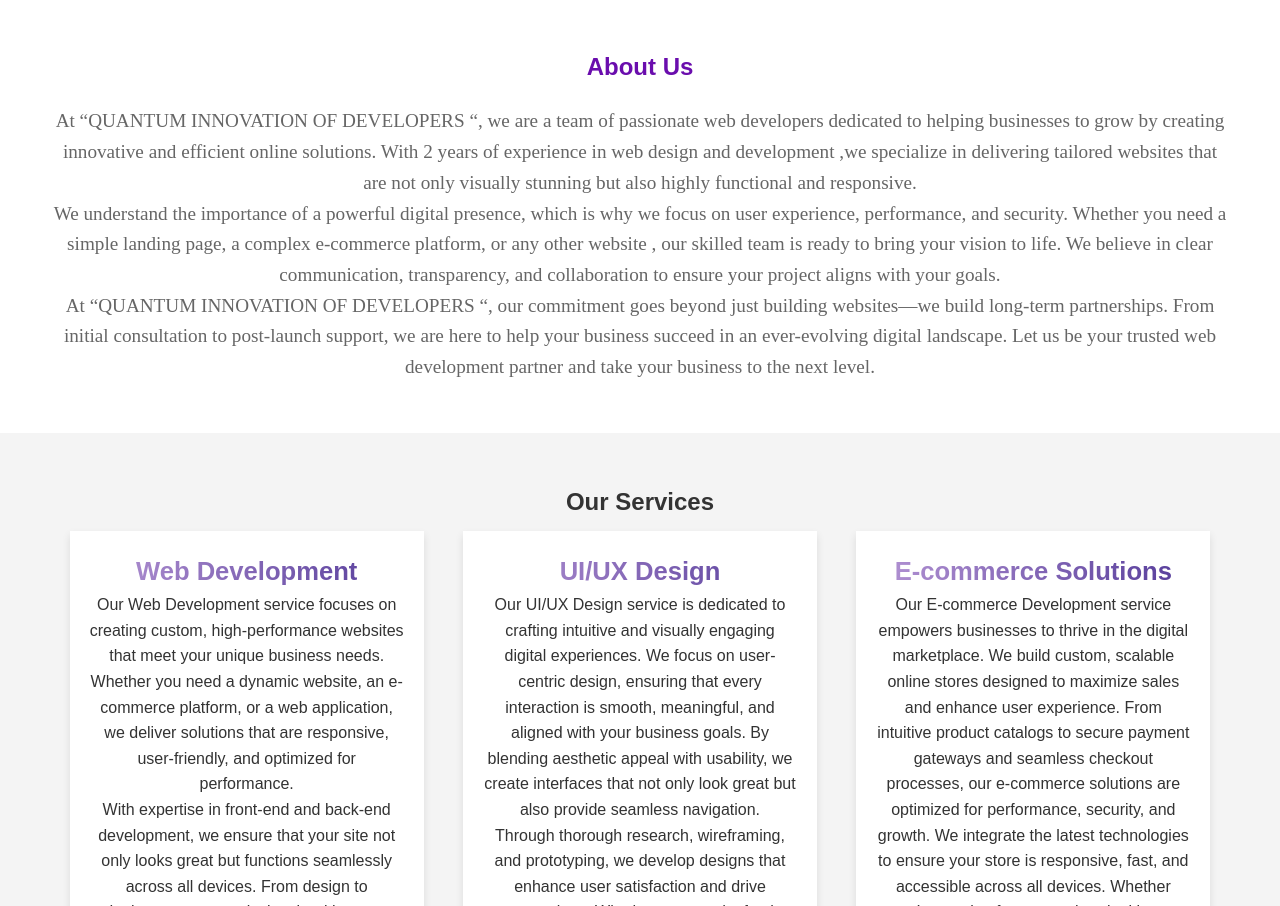
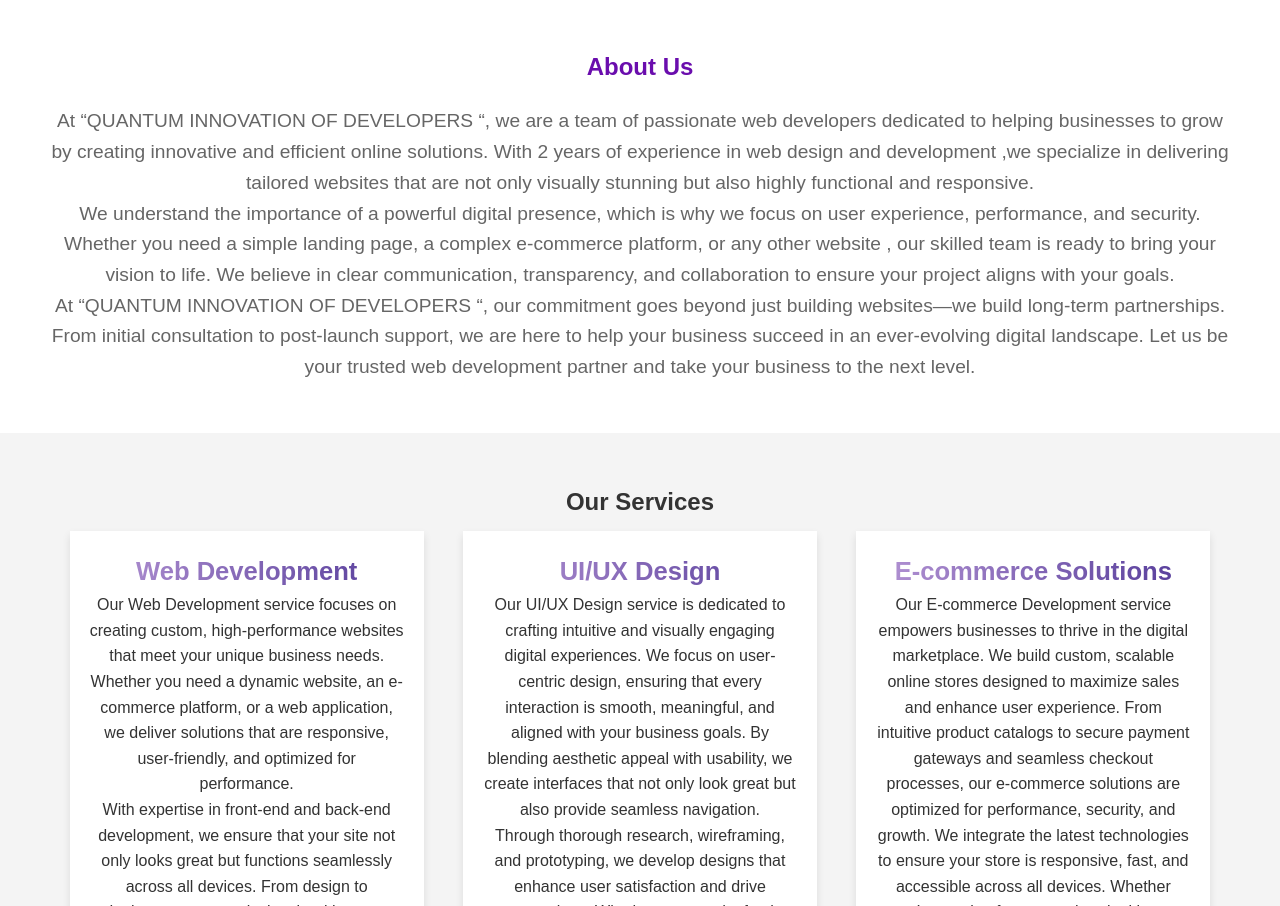
Before and after one commit to Hammadinam/qinovation, a plain HTML site: page index.html in a window 1280 px wide. Shown: the part 892-1798 px from the top of the page. Drawn offline with Linux system fonts and the light colour scheme.

Commit message:
Update style.css

```diff
--- a/style/style.css
+++ b/style/style.css
@@ -167,7 +167,7 @@ nav ul li a.active {
 .about-section p {
     font-size: 1.2rem;
     color: #666;
-    font-family:FS Ostro ;
+    font-family:Arial, Helvetica, sans-serif;
 }
 
 /* Services Section */
```
